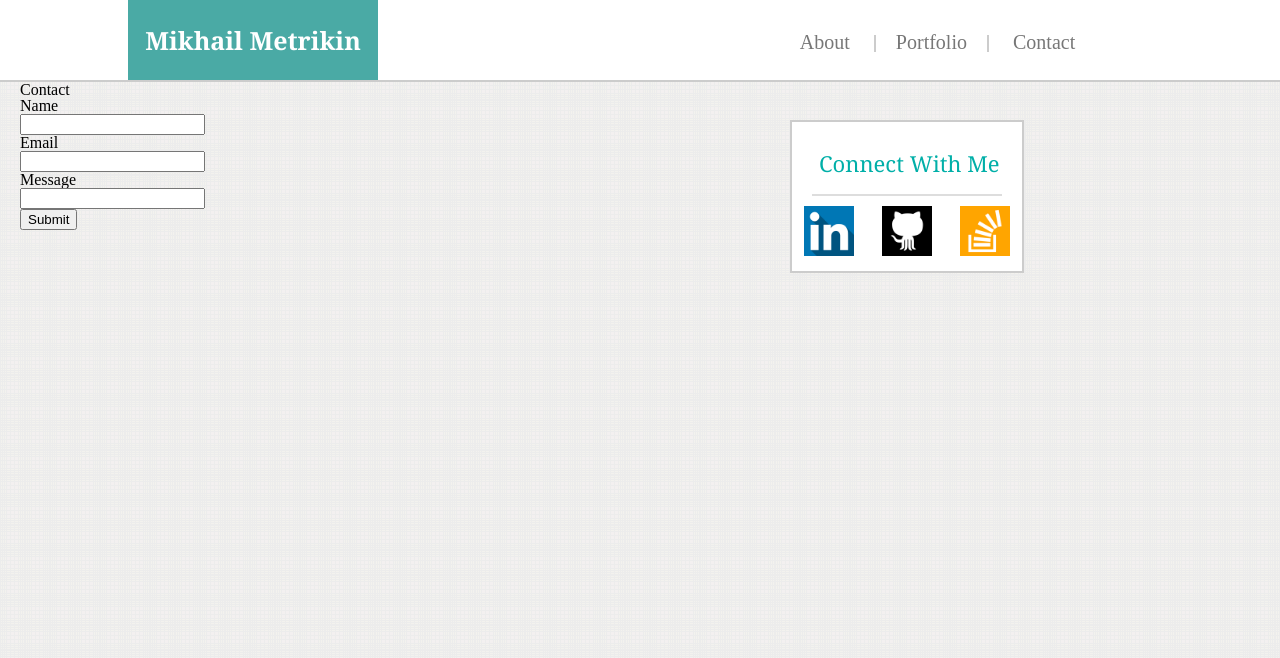
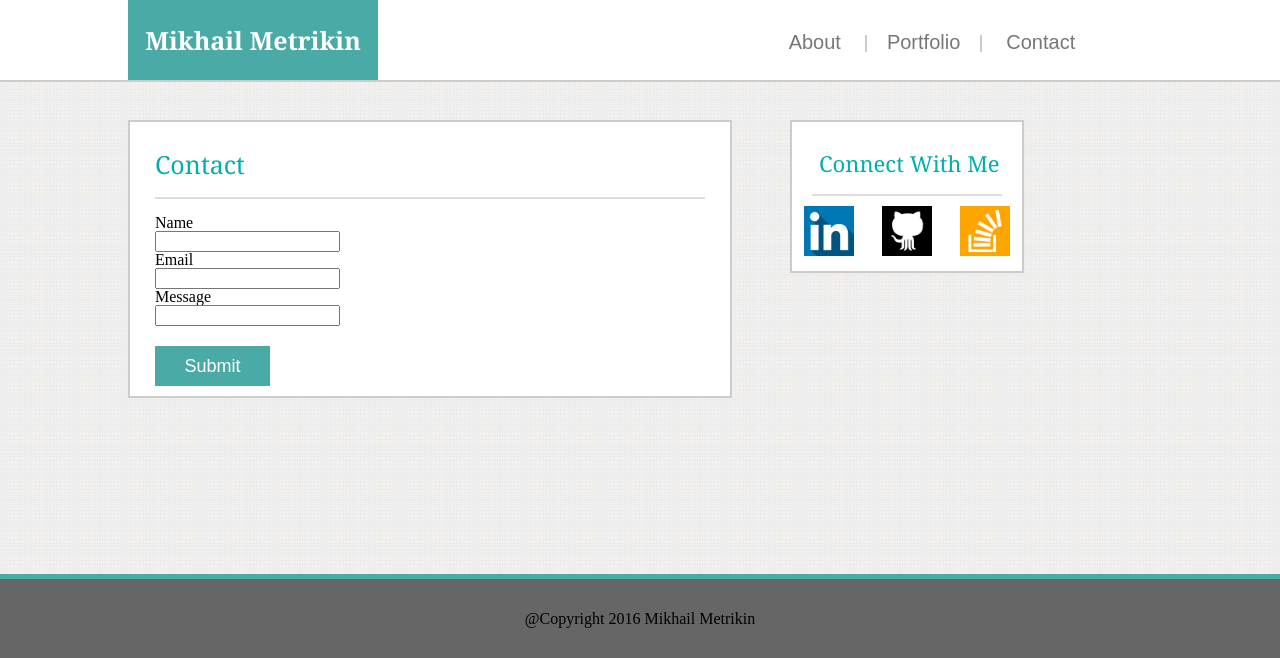
Before and after one commit to VolkRiot/Basic-Portfolio, a PHP site: page /contact.html in a window 1280 px wide. Shown: the top 658 px of the page. Run offline with PHP 8.4, Linux system fonts and the light colour scheme.

Commit message:
Styled containers for the remaining pages

```diff
--- a/assets/css/style.css
+++ b/assets/css/style.css
@@ -28,7 +28,6 @@
     display: flex;
     align-items: center;
     justify-content: center;
-    font-family: serif;
 }
 
 ul{
@@ -68,7 +67,7 @@
     top: 120px;
 }
 
-#aboutMe{
+.headingContainer{
     margin: 0 25px 0 25px;
     padding: 30px 20px 20px 0;
     color: #00AFA8;
@@ -113,6 +112,7 @@
 
 li>a {
     color: #777777;
+    font-family: Arial, "Helvetica Neue", Helvetica, sans-serif;
     font-size: 20px;
 }
 
@@ -136,6 +136,23 @@
     font-weight: bold;
 }
 
+form{
+    left: 10%;
+    margin: 0 0 10px 25px;
+}
+
+button{
+    margin: 20px 0 0 0;
+    display: block;
+    background-color: #4aaaa5;
+    border: 0;
+    height: 40px;
+    width: 115px;
+    color: white;
+    font-family: 'Arial', 'Helvetica Neue', Helvetica, sans-serif;
+    font-size: 18px;
+}
+
 footer{
     width: 100%;
     position: absolute;
--- a/contact.html
+++ b/contact.html
@@ -17,17 +17,24 @@
 				<li class="headLinks" id="contact"><a href="contact.html">Contact</a></li>
 			</ul>
 		</header>
-			<div id="contact">
-				<h1>Contact</h1>
-				<h5>Name</h5>
-				<input type="text">
-				<h5>Email</h5>
-				<input type="text">
-				<h5>Message</h5>
-				<input type="text">
-				<div>
+			<div class="mainDiv" id="contactDiv">
+				<h2 class="headingContainer" id="contactText">Contact</h2>
+				<br>
+				<form>
+					Name
+					<br>
+					<input title="Name" type="text">
+					<br>
+					Email
+					<br>
+					<input title="Email" type="text">
+					<br>
+					Message
+					<br>
+					<input title="Message" type="text">
+					<br>
 					<button id="submitButton">Submit</button>
-				</div>
+				</form>
 			</div>
 			<div id="connect">
 
--- a/index.html
+++ b/index.html
@@ -18,12 +18,12 @@
                 </ul>
 		</header>
 			<div class="mainDiv" id="bio">
-				<h2 id="aboutMe">About Me</h2>
+				<h2  class="headingContainer" id="aboutMe">About Me</h2>
                 <br>
 
                 <img id="headshot" src="assets/images/profilePic.jpg" alt="MikhailMetrikin" height="150px" width="180px">
 
-                <p id="writtenBio">Here is the text describing myself which I will currently just put stupid random crap in to serve as a place holder until the page has the proper layout and the divs are correctly outline. Lets say that i wrote a lot more stuff and then random other crap is going on and then more and more and more to see if this has the effect of growing the div at all. More and more and more and more and more stuff that is random and stupid but I need to see if the entire thing causes the div to expand or whatever happens</p>
+                <p id="writtenBio">Here is the text describing myself which I will currently just put stupid random crap in to serve as a place holder until the page has the proper layout and the divs are correctly outline. Lets say that i wrote a lot more stuff and then random other crap is going on and then more and more and more to see if this has the effect of growing the div at all.More and more and more and more and more stuff that is random and stupid but I need to see if the entire thing causes the div to expand or whatever happens</p>
 			    <br>
 
             </div>
--- a/portfolio.html
+++ b/portfolio.html
@@ -17,7 +17,8 @@
                 <li class="headLinks" id="contact"><a href="contact.html">Contact</a></li>
             </ul>
         </header>
-			<div id="portfolioDiv">
+			<div class="mainDiv" id="portfolioDiv">
+                <h2 class="headingContainer" id="portfolioText">Portfolio</h2>
 				<img src="" alt="">
 				<img src="" alt="">
 				<img src="" alt="">
```
